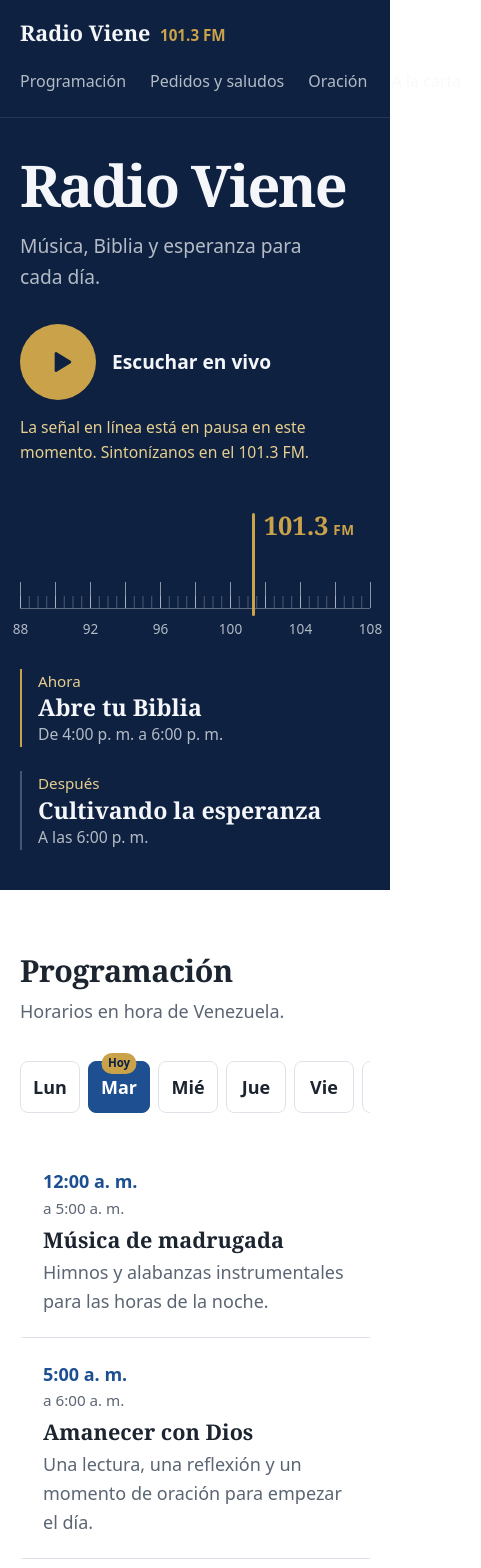
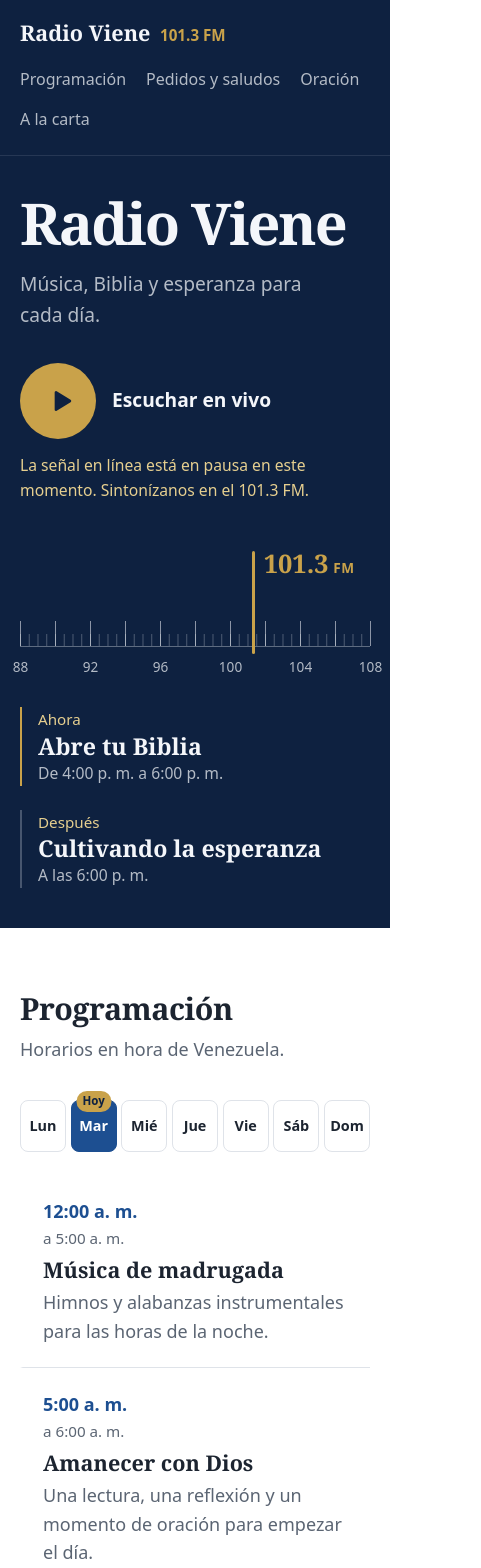
Before and after one commit to PruebasSG/radio-viene-web, a Next.js app: page / in a window 390 px wide. Shown: the top 1568 px of the page, 481 px wide, since content can reach past the window. Built offline with nearby package versions, Linux system fonts and the light colour scheme; no server answers.

Commit message:
Add files via upload

```diff
--- a/src/app/globals.css
+++ b/src/app/globals.css
@@ -52,6 +52,8 @@ html {
 
 body {
   margin: 0;
+  /* Red de seguridad: nada puede ensanchar la página más que la pantalla */
+  overflow-x: clip;
   font-family: var(--fuente-texto);
   font-size: 1.125rem;
   line-height: 1.6;
@@ -110,7 +112,9 @@ button {
   width: 100%;
   max-width: var(--ancho);
   margin-inline: auto;
-  padding-inline: var(--margen);
+  /* Respeta la muesca del iPhone cuando se gira en horizontal */
+  padding-left: max(var(--margen), env(safe-area-inset-left, 0px));
+  padding-right: max(var(--margen), env(safe-area-inset-right, 0px));
 }
 
 /* Texto solo para lectores de pantalla */
--- a/src/components/cabecera/cabecera.module.css
+++ b/src/components/cabecera/cabecera.module.css
@@ -1,4 +1,6 @@
 .cabecera {
+  /* En la app instalada del iPhone, deja libre la zona de la isla dinámica */
+  padding-top: env(safe-area-inset-top, 0px);
   background: var(--azul-noche);
   color: var(--sobre-oscuro);
   border-bottom: 1px solid rgb(244 246 250 / 10%);
@@ -9,8 +11,20 @@
   flex-wrap: wrap;
   align-items: center;
   justify-content: space-between;
-  gap: 0.75rem 2rem;
+  gap: 0.6rem 2rem;
   padding-block: 1rem;
+}
+
+/* En móvil el menú ocupa su propia línea y nunca es más ancho que la pantalla */
+.interior > nav {
+  flex: 1 1 100%;
+  min-width: 0;
+}
+
+@media (min-width: 52rem) {
+  .interior > nav {
+    flex: 0 1 auto;
+  }
 }
 
 .marca {
@@ -34,18 +48,16 @@
 
 .menu {
   list-style: none;
-  margin: 0 calc(var(--margen) * -1);
-  padding: 0 var(--margen);
+  margin: 0;
+  padding: 0;
   display: flex;
-  gap: 0.25rem 1.5rem;
-  overflow-x: auto;
-  scrollbar-width: none;
+  flex-wrap: wrap;
+  gap: 0.15rem 1.25rem;
 }
 
 @media (min-width: 52rem) {
   .menu {
-    margin: 0;
-    padding: 0;
+    gap: 0.25rem 1.5rem;
   }
 }
 
--- a/src/components/programacion/programacion.module.css
+++ b/src/components/programacion/programacion.module.css
@@ -15,19 +15,20 @@
 }
 
 .dias {
-  display: flex;
-  gap: 0.5rem;
+  /* Los siete días siempre caben en una fila, sin desplazamiento lateral */
+  display: grid;
+  grid-template-columns: repeat(7, minmax(0, 1fr));
+  gap: clamp(0.25rem, 1.2vw, 0.5rem);
   margin-top: 1.5rem;
-  overflow-x: auto;
-  padding-block: 0.75rem 0.5rem;
-  scrollbar-width: thin;
+  padding-top: 0.75rem;
 }
 
 .dia {
   position: relative;
-  flex: 1 0 3.75rem;
+  min-width: 0;
   min-height: 3.25rem;
-  padding: 0.5rem 0.75rem;
+  padding: 0.5rem 0.1rem;
+  font-size: clamp(0.9rem, 3.6vw, 1.05rem);
   border: 1px solid var(--gris-linea);
   border-radius: var(--radio-chico);
   background: var(--blanco);
```
